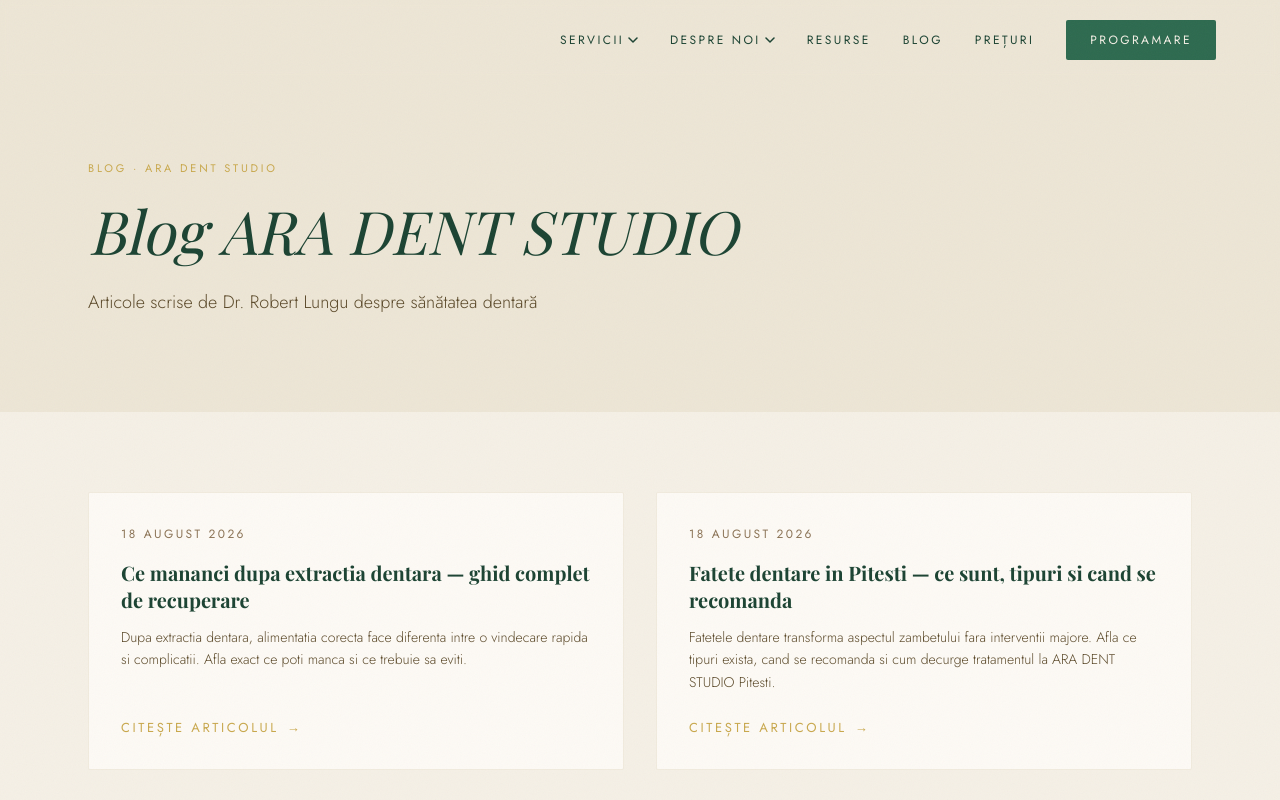
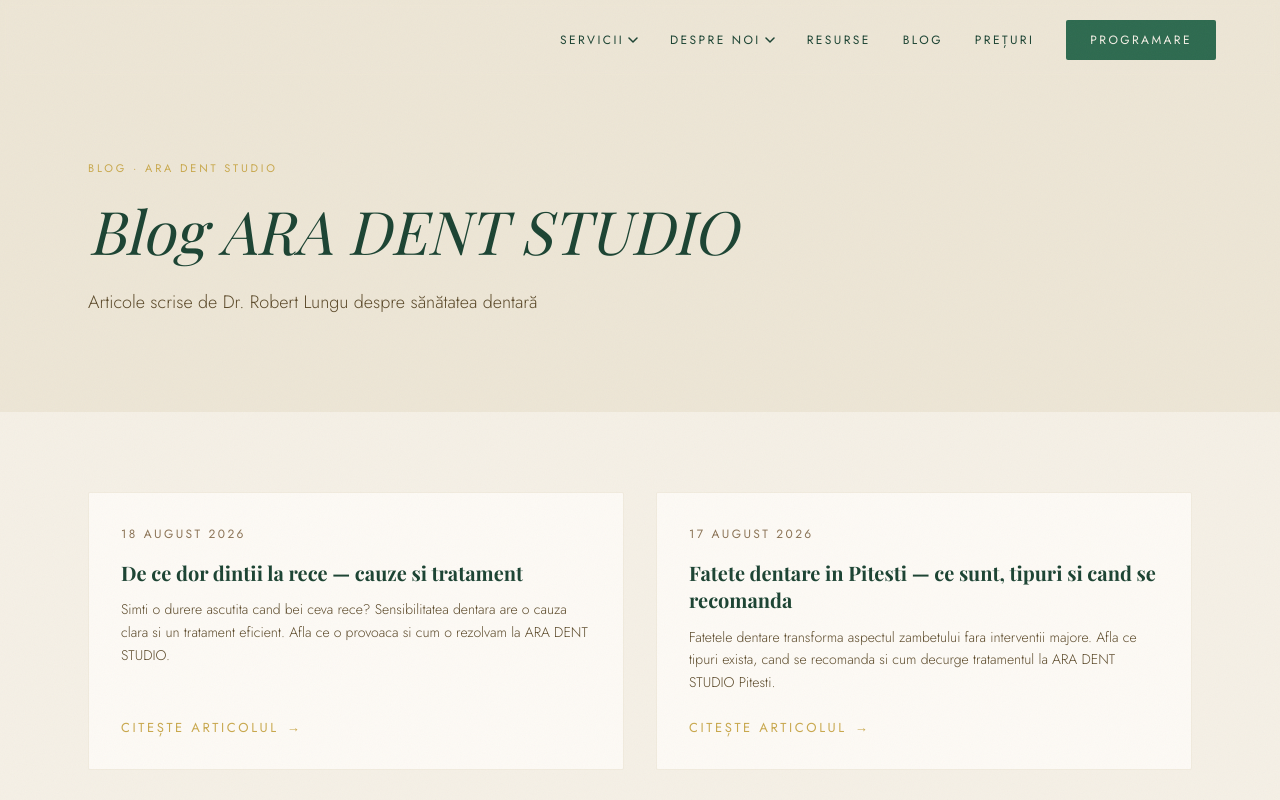
Before and after one commit to Rbt1/aradentpitesti, a Next.js app: page /blog in a window 1280 px wide. Shown: the top 800 px of the page. Built offline with nearby package versions, Linux system fonts and the light colour scheme; grey boxes are pictures that could not be loaded.

Commit message:
fix date articole blog 16-18 august

```diff
--- a/data/articole.ts
+++ b/data/articole.ts
@@ -850,7 +850,7 @@
     title: 'Ce mananci dupa extractia dentara — ghid complet de recuperare',
     metaDescription: 'Ce poti manca dupa extractia dentara? Alimente permise, ce sa eviti si cand suni la cabinet. Ghid postoperator ARA DENT STUDIO Pitesti.',
     excerpt: 'Dupa extractia dentara, alimentatia corecta face diferenta intre o vindecare rapida si complicatii. Afla exact ce poti manca si ce trebuie sa eviti.',
-    date: '2026-08-18',
+    date: '2026-08-16',
     continut: `
     <p>Extractia dentara e una dintre cele mai frecvente interventii stomatologice — si una dintre cele mai frecvente intrebari dupa ea e: "Ce pot manca acum?"</p>
 
@@ -915,7 +915,7 @@
     title: 'Fatete dentare in Pitesti — ce sunt, tipuri si cand se recomanda',
     metaDescription: 'Fatete dentare ceramice si compozit in Pitesti. Afla ce sunt, cand se recomanda si care e diferenta dintre tipuri. Consultatie gratuita la ARA DENT STUDIO.',
     excerpt: 'Fatetele dentare transforma aspectul zambetului fara interventii majore. Afla ce tipuri exista, cand se recomanda si cum decurge tratamentul la ARA DENT STUDIO Pitesti.',
-    date: '2026-08-18',
+    date: '2026-08-17',
     continut: `
     <p>Fatetele dentare sunt una dintre cele mai eficiente solutii de estetica dentara — transforma aspectul zambetului fara interventii majore, cu rezultate naturale si durabile.</p>
 
```
